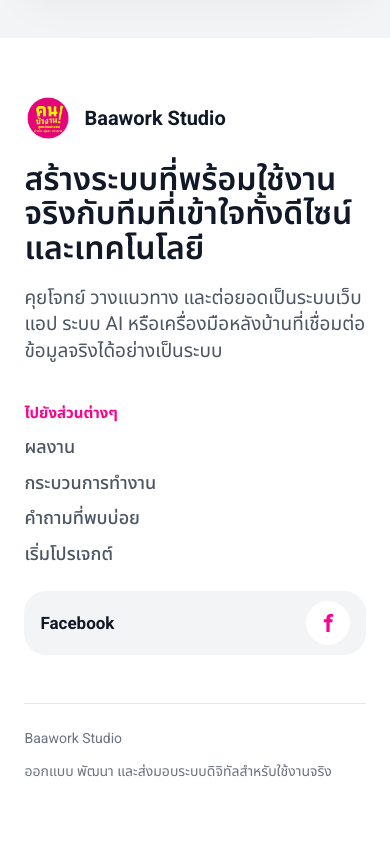
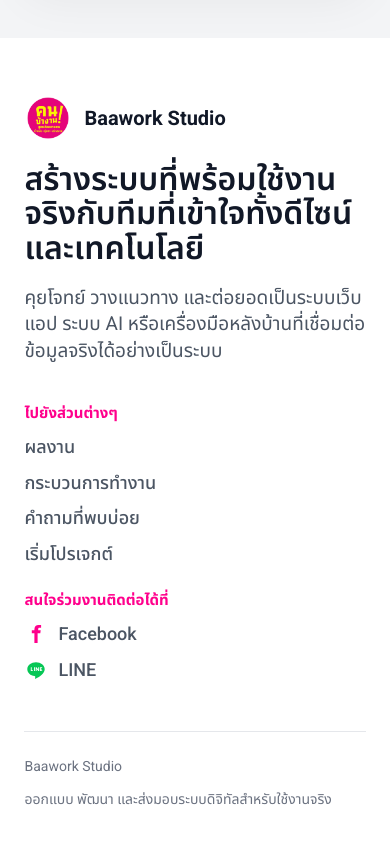
Before and after one commit to baawork-studio/Baawork-Studio, a React (Vite) app: page / in a window 390 px wide. Shown: the part 6425-7269 px from the top of the page. Built offline with nearby package versions, Linux system fonts and the light colour scheme; no server answers.

Commit message:
fix: simplify footer contact links
- remove the framed Facebook footer card styling

- add a contact heading beside the footer section links

- list Facebook and LINE with left-aligned icons

- verify build plus desktop and mobile footer rendering

```diff
--- a/src/components/AppShell.tsx
+++ b/src/components/AppShell.tsx
@@ -229,82 +229,83 @@
                 </Stack>
               </Box>
 
-              <Box
+              <Box>
+                <Typography
+                  sx={{
+                    mb: 1.5,
+                    color: palette.primaryPink,
+                    fontSize: 15,
+                    lineHeight: 1.2,
+                    fontWeight: 700,
+                  }}
+                >
+                  สนใจร่วมงานติดต่อได้ที่
+                </Typography>
+                <Stack spacing={1.2}>
+                  {[
+                    {
+                      label: 'Facebook',
+                      href: 'https://www.facebook.com/BAAWORK',
+                      color: palette.primaryPink,
+                      icon: (
+                        <path
+                          d="M14.2 8.3V6.9c0-.7.5-1.1 1.2-1.1h1.7V3.1c-.8-.1-1.7-.1-2.5-.1-2.5 0-4.2 1.5-4.2 4.2v1.1H7.8v3h2.6V21h3.2v-9.7h2.7l.4-3h-3.1Z"
+                          fill="currentColor"
+                        />
+                      ),
+                    },
+                    {
+                      label: 'LINE',
+                      href: 'https://line.me/R/ti/p/@baawork',
+                      color: '#06C755',
+                      icon: (
+                        <path
+                          d="M12 4.2c-4.8 0-8.7 3.1-8.7 7 0 3.5 3.1 6.4 7.2 6.9.3.1.6.2.7.5.1.2.1.5 0 .8l-.2 1c-.1.3.2.6.5.4 3.6-1.7 9.2-5.5 9.2-9.6 0-3.9-3.9-7-8.7-7Zm-3.1 8.9H6.8V9.3h.9v3h1.2v.8Zm2.1 0h-.9V9.3h.9v3.8Zm4.1 0h-.8l-1.7-2.2v2.2h-.9V9.3h.8l1.7 2.2V9.3h.9v3.8Zm3.1-3h-1.4v.7H18v.8h-1.2v.7h1.4v.8h-2.3V9.3h2.3v.8Z"
+                          fill="currentColor"
+                        />
+                      ),
+                    },
+                  ].map((social) => (
+                    <Typography
+                      key={social.label}
                       component="a"
-                href="https://www.facebook.com/BAAWORK"
+                      href={social.href}
                       target="_blank"
                       rel="noreferrer noopener"
-                aria-label="Facebook Baawork"
+                      aria-label={`${social.label} Baawork`}
                       sx={{
                         display: 'inline-flex',
                         alignItems: 'center',
-                  justifyContent: 'space-between',
                         gap: 1.25,
-                  width: '100%',
-                  minHeight: { xs: 64, sm: '100%' },
-                  px: { xs: 2, md: 2.25 },
-                  py: 1.25,
-                  borderRadius: '22px',
-                  bgcolor: '#F3F4F6',
-                  color: palette.text,
+                        color: '#4B5563',
                         textDecoration: 'none',
-                  fontSize: { xs: 17, md: 18 },
-                  lineHeight: 1.35,
-                  fontWeight: 700,
-                  transition: 'background-color 220ms ease, color 180ms ease, transform 220ms ease',
+                        fontSize: { xs: 18, md: 19 },
+                        lineHeight: 1.45,
+                        fontWeight: 500,
+                        transition: 'color 180ms ease, transform 220ms ease',
                         '&:hover': {
-                    bgcolor: '#ECEEF2',
-                    color: palette.primaryPink,
+                          color: social.color,
                           transform: 'translate3d(0, -1px, 0)',
                         },
-                  '&:hover .facebook-icon-ring': {
-                    bgcolor: palette.primaryPink,
-                    color: '#FFFFFF',
-                    boxShadow: '0 16px 36px rgba(255,0,140,0.24)',
-                  },
-                  '&:hover .facebook-icon': {
-                    animation: 'facebookIconPulse 620ms ease both',
-                  },
-                  '@keyframes facebookIconPulse': {
-                    '0%': { transform: 'scale(1)' },
-                    '38%': { transform: 'scale(0.86)' },
-                    '72%': { transform: 'scale(1.08)' },
-                    '100%': { transform: 'scale(1)' },
-                  },
-                }}
-              >
-                <Box component="span">Facebook</Box>
-                <Box
-                  component="span"
-                  className="facebook-icon-ring"
-                  aria-hidden="true"
-                  sx={{
-                    display: 'grid',
-                    placeItems: 'center',
-                    width: 44,
-                    height: 44,
-                    borderRadius: '50%',
-                    bgcolor: '#FFFFFF',
-                    color: palette.primaryPink,
-                    transition: 'background-color 220ms ease, color 220ms ease, box-shadow 220ms ease',
                       }}
                     >
                       <Box
                         component="svg"
-                    className="facebook-icon"
                         viewBox="0 0 24 24"
+                        aria-hidden="true"
                         sx={{
                           width: 24,
                           height: 24,
-                      transformOrigin: 'center',
+                          color: social.color,
+                          flex: '0 0 auto',
                         }}
                       >
-                    <path
-                      d="M14.2 8.3V6.9c0-.7.5-1.1 1.2-1.1h1.7V3.1c-.8-.1-1.7-.1-2.5-.1-2.5 0-4.2 1.5-4.2 4.2v1.1H7.8v3h2.6V21h3.2v-9.7h2.7l.4-3h-3.1Z"
-                      fill="currentColor"
-                    />
+                        {social.icon}
                       </Box>
-                </Box>
+                      {social.label}
+                    </Typography>
+                  ))}
+                </Stack>
               </Box>
             </Box>
           </Box>
```
Lines whose indentation alone changed are shown as unchanged.
